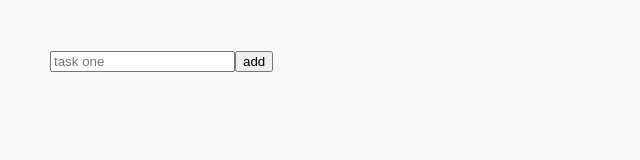
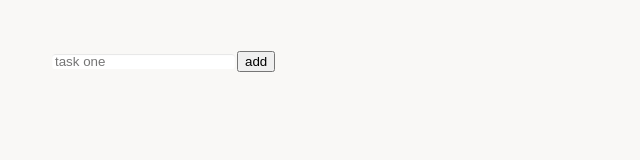
Before and after one commit to sablexis/saint-andres, a React (Create React App) app: page / in a window 1280 px wide. Shown: the top 160 px of the page, without its empty margins (0-640 px from the left). Built offline with nearby package versions, Linux system fonts and the light colour scheme.

Commit message:
:lipstick: rounded input boxes

```diff
--- a/public/index.html
+++ b/public/index.html
@@ -25,7 +25,7 @@
       work correctly both with client-side routing and a non-root public URL.
       Learn how to configure a non-root public URL by running `npm run build`.
     -->
-    <title>Too</title>
+    <title>Todo</title>
   </head>
   <body>
     <div id="container">
--- a/src/index.css
+++ b/src/index.css
@@ -12,6 +12,15 @@ body {
 container {
   display: flex;
   justify-content: center;
+
+}
+
+input {
+  border-radius: 5px;
+  padding: 0 3px 0 3px;
+  border-style: solid;
+  border-color: hsl(40,23%,97%);
+  box-shadow: inset 0 1px 1px hsl(0, 0%, 0%, 0.1);
 }
 
 code {
```
